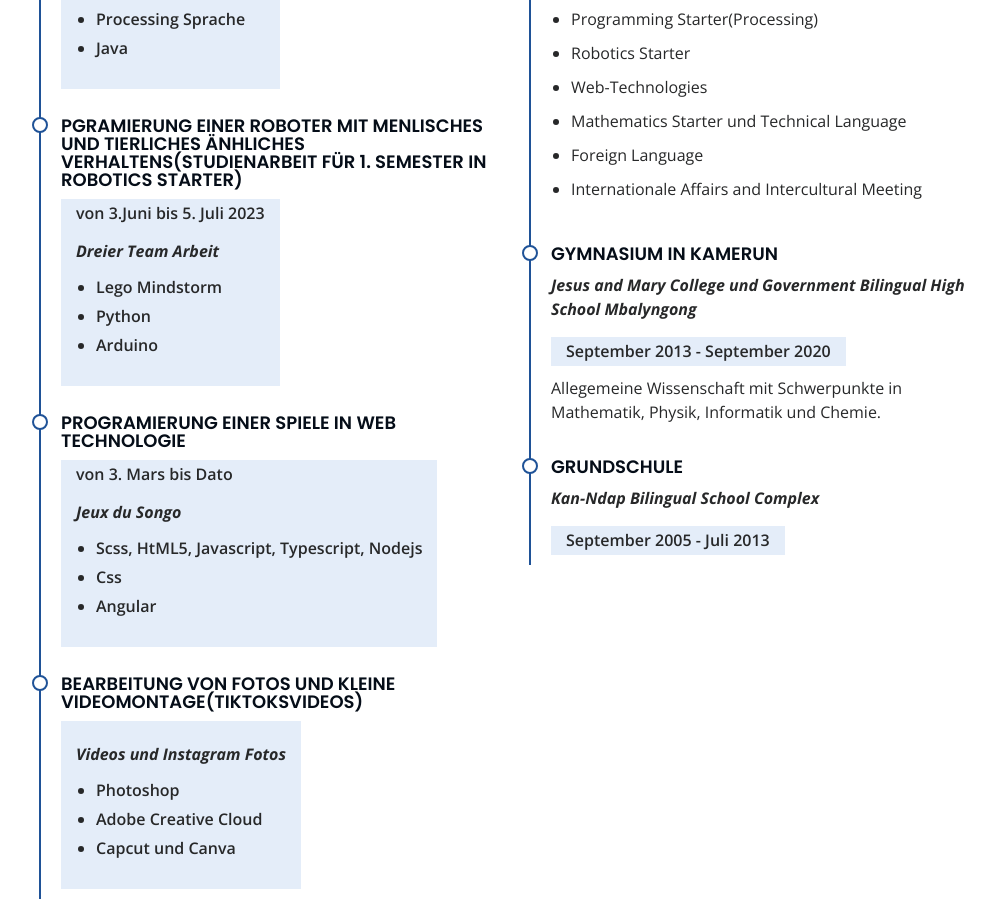
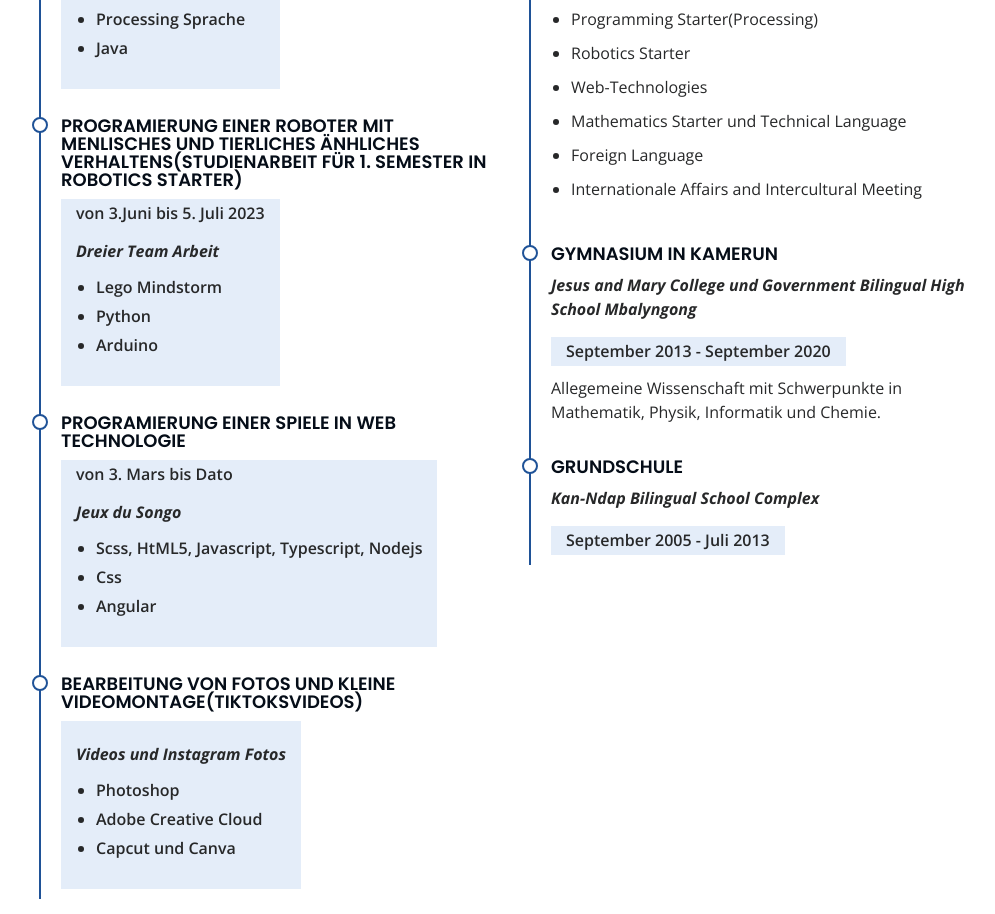
Before and after one commit to Thenighthunte/My-Personal-CV, a plain HTML site: page index.html in a window 1280 px wide. Shown: the part 4789-5703 px from the top of the page, without its empty margins (273-1268 px from the left). Drawn offline with nearby package versions, Linux system fonts and the light colour scheme.

Commit message:
Update index.html
change

```diff
--- a/index.html
+++ b/index.html
@@ -498,7 +498,7 @@
             </h5>
             </div>
             <div class="resume-item">
-              <h4>Pgramierung einer Roboter mit menlisches und tierliches  änhliches Verhaltens(Studienarbeit für 1. Semester in  Robotics Starter)</h4>
+              <h4>Programierung einer Roboter mit menlisches und tierliches  änhliches Verhaltens(Studienarbeit für 1. Semester in  Robotics Starter)</h4>
               <h5>von 3.Juni bis 5. Juli 2023<br>
               <br><p><em><b>Dreier Team Arbeit</b></em></p>
               <ul>
```
